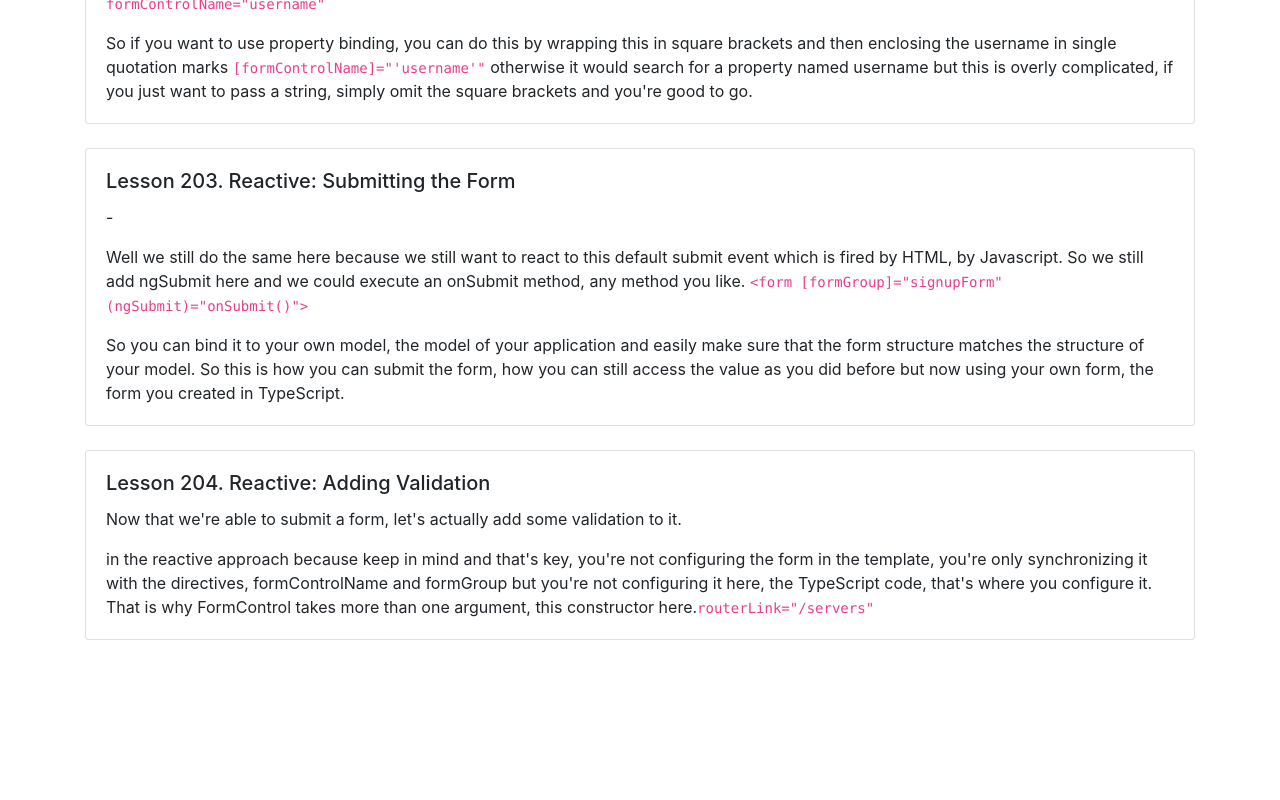
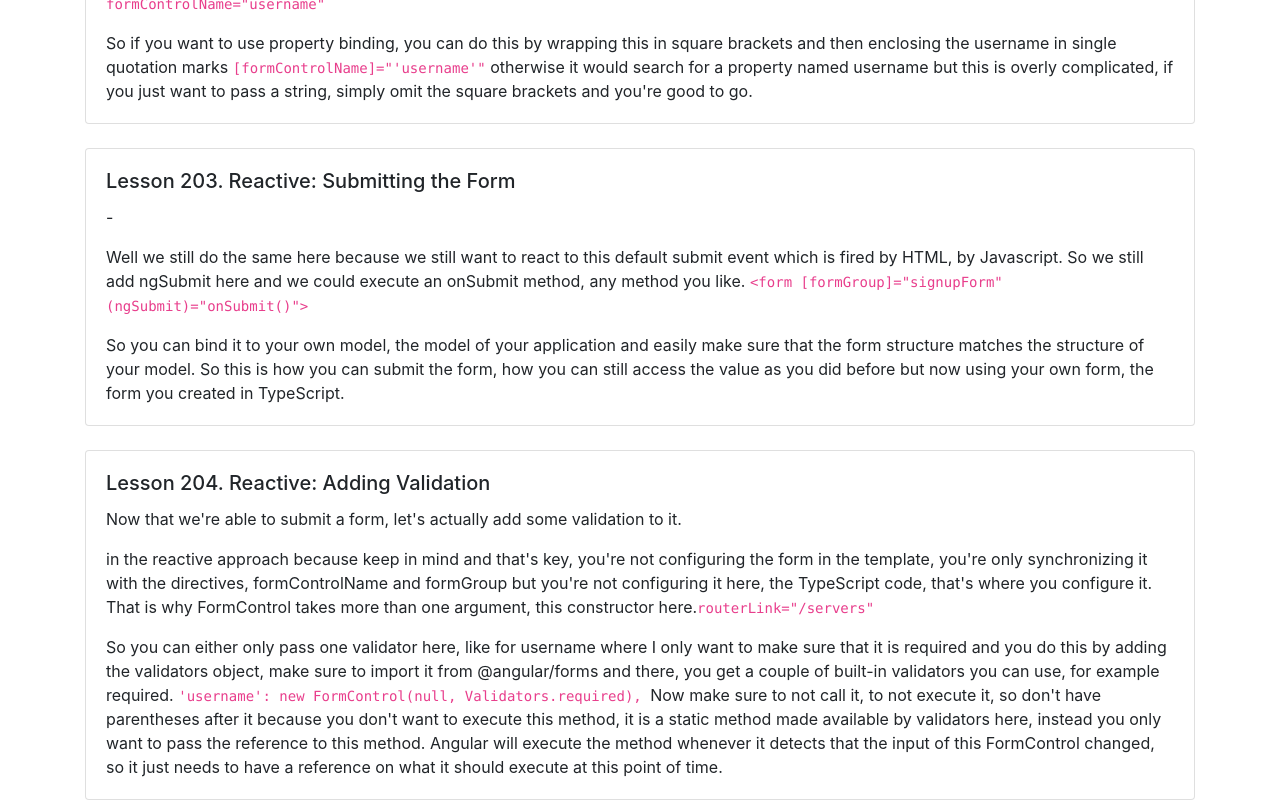
Before and after one commit to Sandro81/section15-reactive-setup-form, an Angular app: page / in a window 1280 px wide. Shown: the part 1409-2209 px from the top of the page. Before the commit the page ends 2049 px from the top, so only its background shows below. Built offline with nearby package versions, Linux system fonts and the light colour scheme.

Commit message:
section15 reactive setup form

```diff
--- a/src/app/app.component.html
+++ b/src/app/app.component.html
@@ -97,6 +97,11 @@
           <h5 class="card-title">Lesson 204. Reactive: Adding Validation </h5>
           <p class="card-text"> Now that we're able to submit a form, let's actually add some validation to it.  </p>
           <p class="card-text">in the reactive approach because keep in mind and that's key, you're not configuring the form in the template, you're only synchronizing it with the directives, formControlName and formGroup but you're not configuring it here, the TypeScript code, that's where you configure it. That is why FormControl takes more than one argument, this constructor here.<code>routerLink="/servers" </code></p>
+
+          <p class="card-text"> So you can either only pass one validator here, like for username where I only want to make sure that it is required and you do this by adding the validators object, make sure to import it from @angular/forms and there, you get a couple of built-in validators you can use, for example required. <code>'username': new FormControl(null, Validators.required), </code> Now make sure to not call it, to not execute it, so don't have parentheses after it because you don't want to execute this method, it is a static method made available by validators here, instead you only want to pass the reference to this method. Angular will execute the method whenever it detects that the input of this FormControl changed, so it just needs to have a reference on what it should execute at this point of time.</p>
+
+
+
         </div>
       </div>
       <!--
--- a/src/app/app.component.ts
+++ b/src/app/app.component.ts
@@ -1,5 +1,5 @@
 import {Component, OnInit} from '@angular/core';
-import {FormGroup, FormControl} from '@angular/forms';
+import {FormGroup, FormControl, Validators} from '@angular/forms';
 
 @Component({
   selector: 'app-root',
@@ -12,7 +12,7 @@ export class AppComponent implements OnInit {
 
   ngOnInit(): void {
     this.signupForm = new FormGroup({
-      'username': new FormControl(null),
+      'username': new FormControl(null, Validators.required),
       'email': new FormControl(null),
       'gender': new FormControl('male'),
     });
```
